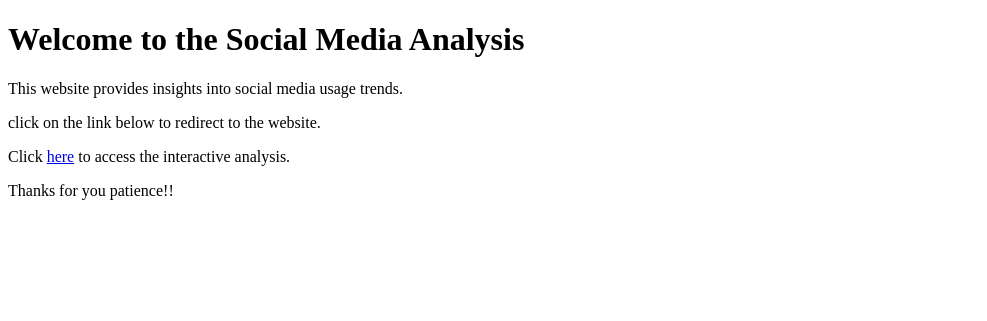
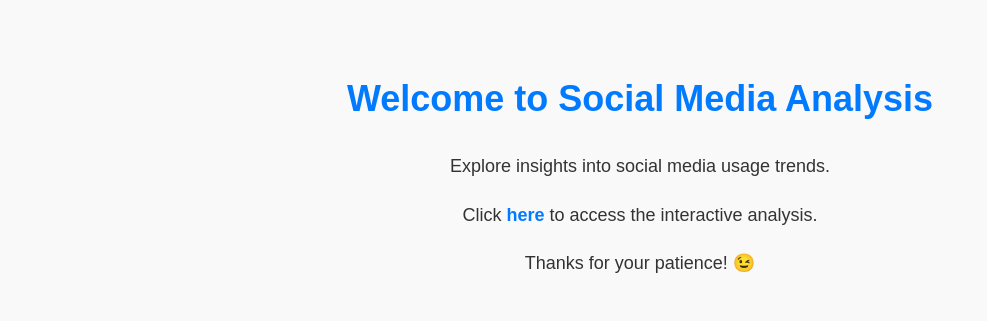
Before and after one commit to ippilishivateja/Project, a plain HTML site: page index.html in a window 1280 px wide. Shown: the whole page, without its empty margins (0-987 px from the left). Drawn offline with Linux system fonts and the light colour scheme.

Commit message:
Update index.html

```diff
--- a/index.html
+++ b/index.html
@@ -4,12 +4,46 @@
     <meta charset="UTF-8">
     <meta name="viewport" content="width=device-width, initial-scale=1.0">
     <title>Social Media Analysis</title>
+    <style>
+        body {
+            font-family: Arial, sans-serif;
+            line-height: 1.6;
+            margin: 0;
+            padding: 0;
+            background-color: #f9f9f9;
+            color: #333;
+        }
+        .container {
+            max-width: 800px;
+            margin: 0 auto;
+            padding: 20px;
+            text-align: center;
+        }
+        h1 {
+            margin-top: 50px;
+            font-size: 36px;
+            color: #007bff;
+        }
+        p {
+            font-size: 18px;
+            margin-bottom: 20px;
+        }
+        a {
+            color: #007bff;
+            text-decoration: none;
+            font-weight: bold;
+        }
+        a:hover {
+            text-decoration: underline;
+        }
+    </style>
 </head>
 <body>
-    <h1>Welcome to the Social Media Analysis</h1>
-    <p>This website provides insights into social media usage trends.</p>
-    <p> click on the link below to redirect to the website.</p>
-    <p>Click <a href="https://ippilishivateja.shinyapps.io/socialmediausage/" target="_blank">here</a> to access the interactive analysis.</p>
-    <p>Thanks for you patience!! </p>
+    <div class="container">
+        <h1>Welcome to Social Media Analysis</h1>
+        <p>Explore insights into social media usage trends.</p>
+        <p>Click <a href="https://ippilishivateja.shinyapps.io/socialmediausage/" target="_blank">here</a> to access the interactive analysis.</p>
+        <p>Thanks for your patience! 😉</p>
+    </div>
 </body>
 </html>
```
